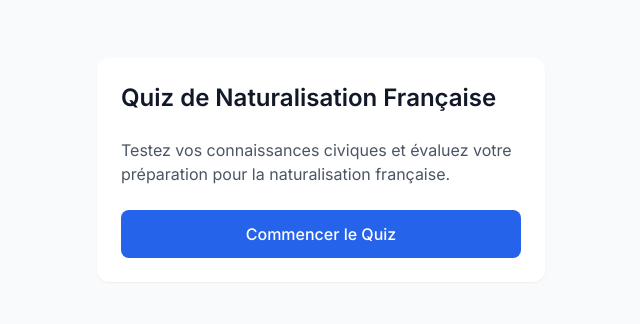
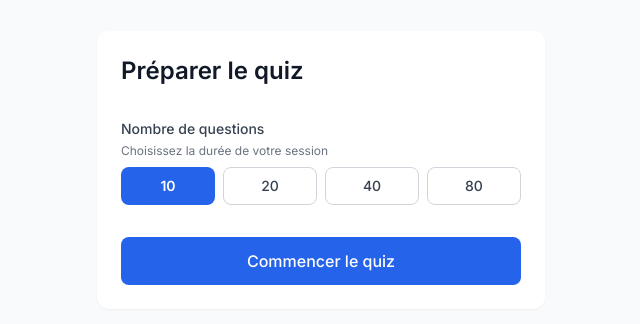
Before and after one commit to caarmen/qec, a React (Vite) app: page / in a window 1280 px wide. Shown: the part 230-554 px from the top of the page, without its empty margins (319-959 px from the left). Built offline with nearby package versions, Linux system fonts and the light colour scheme.

Commit message:
feat: AI: integrate QuizSetupScreen into App routing

```diff
--- a/src/App.jsx
+++ b/src/App.jsx
@@ -1,5 +1,5 @@
 import { useQuiz, QUIZ_STATUS } from './hooks/useQuiz'
-import StartScreen from './components/StartScreen'
+import QuizSetupScreen from './components/QuizSetupScreen'
 import QuizScreen from './components/QuizScreen'
 import ResultsScreen from './components/ResultsScreen'
 import questionsData from './data/questions.json'
@@ -10,10 +10,12 @@ function App() {
     currentQuestion,
     currentQuestionIndex,
     selectedAnswer,
+    selectedQuestionCount,
     score,
     totalQuestions,
     hasAnswerSelected,
     startQuiz,
+    selectQuestionCount,
     selectAnswer,
     submitAnswer,
     goToNextQuestion,
@@ -26,8 +28,13 @@ function App() {
 
   return (
     <>
-      {quizStatus === QUIZ_STATUS.NOT_STARTED && (
-        <StartScreen onStart={handleStartQuiz} />
+      {(quizStatus === QUIZ_STATUS.NOT_STARTED || quizStatus === QUIZ_STATUS.CONFIGURING) && (
+        <QuizSetupScreen
+          totalQuestions={questionsData.questions.length}
+          selectedQuestionCount={selectedQuestionCount}
+          onSelectQuestionCount={selectQuestionCount}
+          onStart={handleStartQuiz}
+        />
       )}
 
       {(quizStatus === QUIZ_STATUS.ANSWERING || quizStatus === QUIZ_STATUS.REVIEWING_ANSWER ) && (
```
Also changed, not shown: 2 other files (tests, documents, lock files or other folders).
